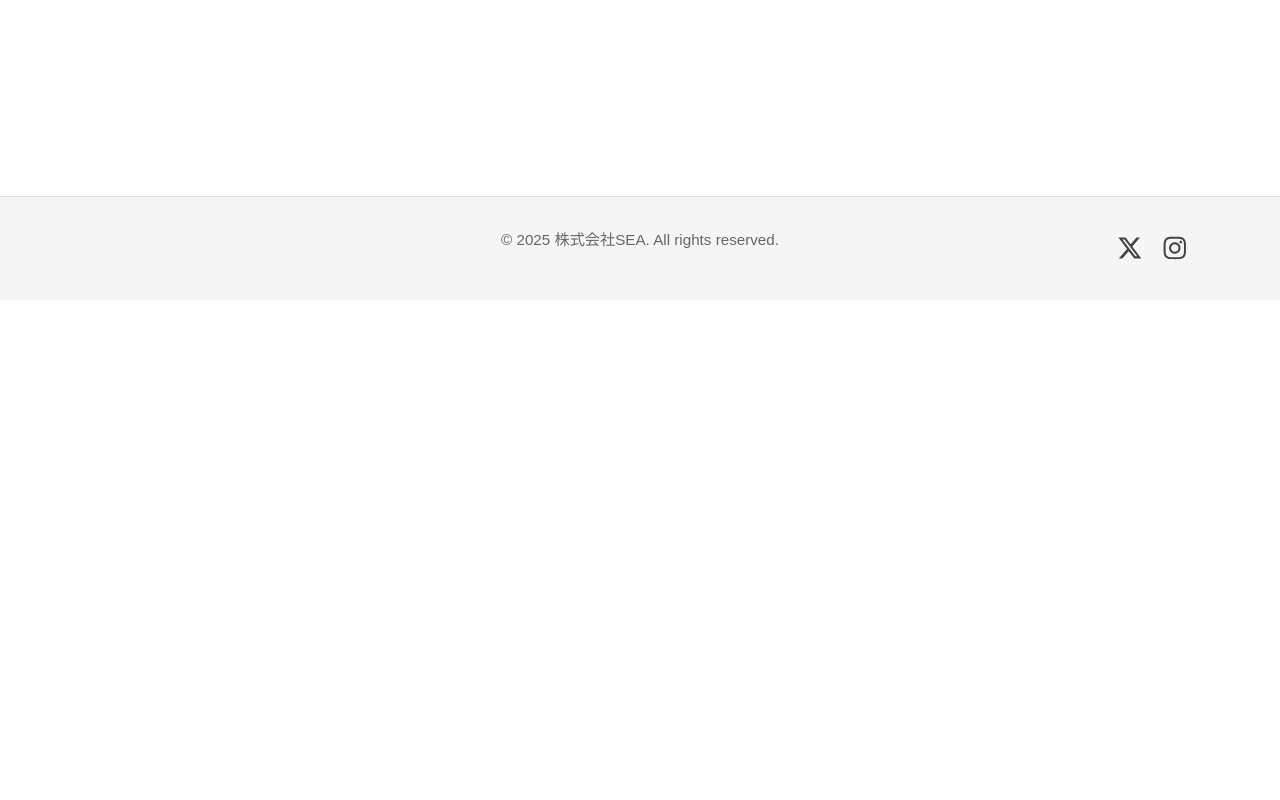
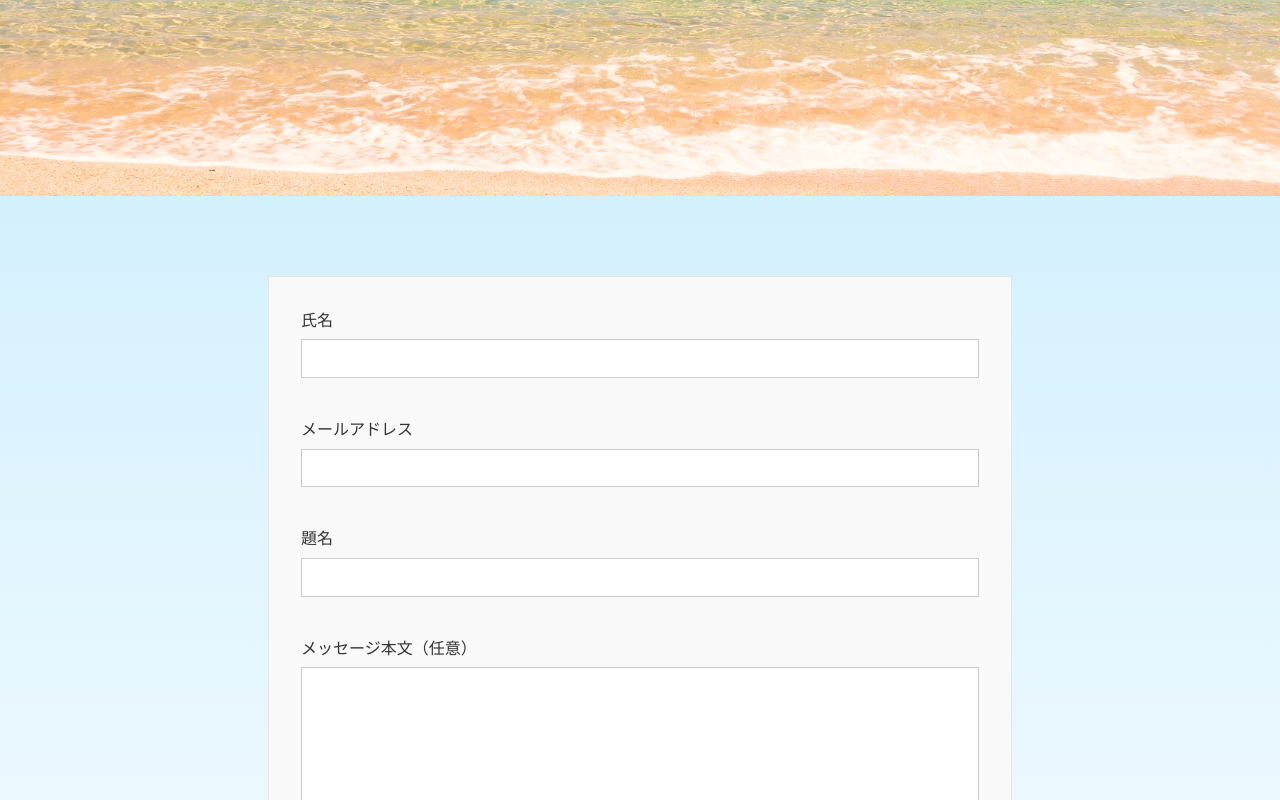
Before and after one commit to sea-four/-SEA-Corporate-Site, a Next.js app: page /contact in a window 1280 px wide. Before the commit this address had no page. Shown: the part 604-1404 px from the top of the page. Before the commit the page ends 904 px from the top, so only its background shows below. Built offline with nearby package versions, Linux system fonts and the light colour scheme.

Commit message:
#11 お問い合わせフォームの作成

```diff
--- a/package.json
+++ b/package.json
@@ -9,8 +9,10 @@
     "lint": "next lint"
   },
   "dependencies": {
+    "@types/nodemailer": "^6.4.17",
     "framer-motion": "^12.11.4",
     "next": "15.3.2",
+    "nodemailer": "^7.0.3",
     "react": "^19.0.0",
     "react-dom": "^19.0.0",
     "react-icons": "^5.5.0",
--- /dev/null
+++ b/src/app/api/contact/route.ts
@@ -0,0 +1,46 @@
+import { NextRequest, NextResponse } from "next/server";
+import nodemailer from "nodemailer";
+
+export async function POST(req: NextRequest) {
+  const { name, email, subject, message } = await req.json();
+
+  const transporter = nodemailer.createTransport({
+    service: "gmail", // 他のサービスを使う場合は変更
+    auth: {
+      user: process.env.EMAIL_USER,
+      pass: process.env.EMAIL_PASS,
+    },
+  });
+
+  const mailOptions = {
+    from: process.env.EMAIL_USER,
+    to: process.env.EMAIL_TO,
+    subject: `【お問い合わせ】${subject}（${name}様より）`,
+    html: `
+      <div style="font-family: Arial, sans-serif; font-size: 16px; color: #333;">
+        <h2 style="color: #0077b6;">新しいお問い合わせを受信しました</h2>
+        <p><strong>お名前:</strong> ${name}</p>
+        <p><strong>メールアドレス:</strong> ${email}</p>
+        <p><strong>題名:</strong> ${subject}</p>
+        <p><strong>メッセージ:</strong></p>
+        <div style="padding: 0.5rem 1rem; background: #f4f4f4; border-left: 4px solid #0077b6; white-space: pre-wrap;">
+          ${message || "(未記入)"}
+        </div>
+        <hr style="margin-top: 2rem;" />
+        <p style="font-size: 12px; color: #999;">
+          ※このメールはお問い合わせフォームから自動送信されています。
+        </p>
+      </div>
+    `,
+  };
+
+  try {
+    console.log("送信開始", mailOptions);
+    await transporter.sendMail(mailOptions);
+    console.log("送信成功");
+    return NextResponse.json({ success: true });
+  } catch (err) {
+    console.error("送信エラー:", err);
+    return NextResponse.json({ success: false }, { status: 500 });
+  }
+}
--- /dev/null
+++ b/src/app/contact/page.tsx
@@ -0,0 +1,15 @@
+import ContactForm from "@/components/ContactForm/ContactForm";
+import Hero from "@/components/Hero/Hero";
+import { IMAGE_PASH } from "@/consts/common/imagePass";
+
+export default function ContactPage() {
+  return (
+    <main>
+      <Hero
+        companyName={"代表者メッセージ"}
+        backgroundImageUrl={IMAGE_PASH.HOME.HERO}
+      />
+      <ContactForm />
+    </main>
+  );
+}
--- /dev/null
+++ b/src/components/ContactForm/ContactForm.module.css
@@ -0,0 +1,60 @@
+.form {
+  max-width: 744px;
+  margin: 5rem auto 9rem auto;
+  padding: 2rem;
+  background-color: #f9f9f9;
+  border: 1px solid #e5e5e5;
+}
+
+.label {
+  display: block;
+  margin-bottom: 2.5rem;
+  font-weight: 500;
+  color: #333;
+}
+
+.input,
+.textarea {
+  width: 100%;
+  padding: 0.4rem;
+  border: 1px solid #ccc;
+  font-size: 1rem;
+  background-color: #fff;
+  margin-top: 0.4rem;
+  box-sizing: border-box;
+}
+
+.textarea {
+  min-height: 180px;
+  resize: vertical;
+}
+
+.button {
+  display: block;
+  margin: 6rem auto 0;
+  background-color: #222;
+  color: #fff;
+  padding: 0.75rem 6rem;
+  font-size: 1rem;
+  border: none;
+  cursor: pointer;
+  transition: background-color 0.3s ease;
+}
+
+.button:hover {
+  background-color: #444;
+}
+
+.success {
+  text-align: center;
+  margin-top: 1rem;
+  font-size: 0.95rem;
+  color: green;
+}
+
+.error {
+  text-align: center;
+  margin-top: 1rem;
+  font-size: 0.95rem;
+  color: red;
+}
--- /dev/null
+++ b/src/components/ContactForm/ContactForm.tsx
@@ -0,0 +1,110 @@
+"use client";
+
+import { useState } from "react";
+import styles from "./ContactForm.module.css";
+
+export default function ContactForm() {
+  const [form, setForm] = useState({
+    name: "",
+    email: "",
+    subject: "",
+    message: "",
+  });
+  const [status, setStatus] = useState<
+    "idle" | "loading" | "success" | "error"
+  >("idle");
+
+  const handleChange = (
+    e: React.ChangeEvent<HTMLInputElement | HTMLTextAreaElement>
+  ) => {
+    setForm({ ...form, [e.target.name]: e.target.value });
+  };
+
+  const handleSubmit = async (e: React.FormEvent) => {
+    e.preventDefault();
+    setStatus("loading");
+
+    try {
+      const res = await fetch("/api/contact", {
+        method: "POST",
+        headers: { "Content-Type": "application/json" },
+        body: JSON.stringify(form),
+      });
+
+      if (res.ok) {
+        setStatus("success");
+        setForm({ name: "", email: "", subject: "", message: "" });
+      } else {
+        throw new Error("送信失敗");
+      }
+    } catch (err) {
+      console.error("送信エラー:", err);
+      setStatus("error");
+    }
+  };
+
+  return (
+    <form onSubmit={handleSubmit} className={styles.form}>
+      <label className={styles.label}>
+        氏名
+        <input
+          className={styles.input}
+          type="text"
+          name="name"
+          value={form.name}
+          onChange={handleChange}
+          required
+        />
+      </label>
+
+      <label className={styles.label}>
+        メールアドレス
+        <input
+          className={styles.input}
+          type="email"
+          name="email"
+          value={form.email}
+          onChange={handleChange}
+          required
+        />
+      </label>
+
+      <label className={styles.label}>
+        題名
+        <input
+          className={styles.input}
+          type="text"
+          name="subject"
+          value={form.subject}
+          onChange={handleChange}
+          required
+        />
+      </label>
+
+      <label className={styles.label}>
+        メッセージ本文（任意）
+        <textarea
+          className={styles.textarea}
+          name="message"
+          value={form.message}
+          onChange={handleChange}
+        />
+      </label>
+      <button
+        className={styles.button}
+        type="submit"
+        disabled={status === "loading"}
+      >
+        {status === "loading" ? "送信中..." : "送信"}
+      </button>
+      {status === "success" && (
+        <p className={styles.success}>送信が完了しました。</p>
+      )}
+      {status === "error" && (
+        <p className={styles.error}>
+          送信に失敗しました。時間をおいて再度お試しください。
+        </p>
+      )}
+    </form>
+  );
+}
```
Also changed, not shown: 1 other file (tests, documents, lock files or other folders).
